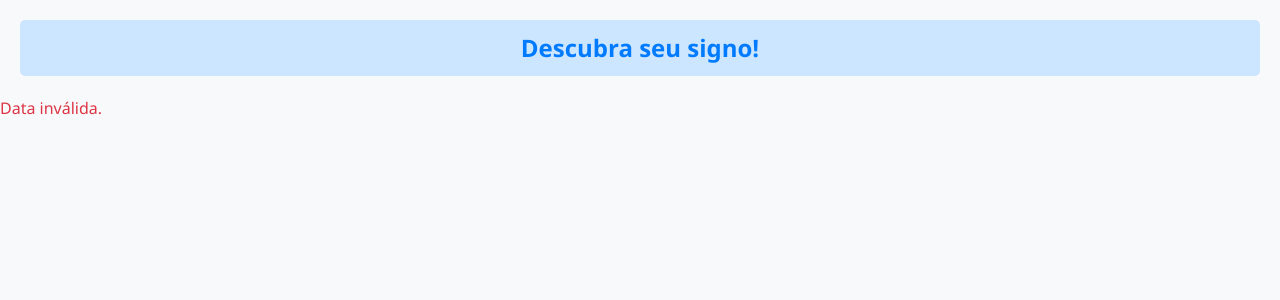
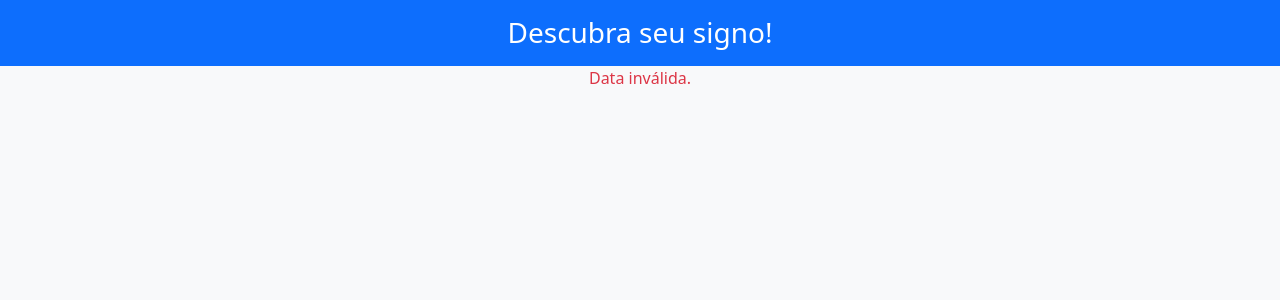
Before and after one commit to Matheussmaced/project_php_sign_faculdade, a PHP site: page /show_zodiac_sign.php in a window 1280 px wide. Shown: the top 300 px of the page. Run offline with PHP 8.4, Linux system fonts and the light colour scheme.

Commit message:
feat: adding bootstrap

```diff
--- a/assets/css/style.css
+++ b/assets/css/style.css
@@ -16,22 +16,3 @@ p.lead {
   color: #666;
   font-size: 1.2rem;
 }
-
-.header-container {
-  background-color:rgb(205, 230, 255);
-  padding: 10px;
-  text-align: center;
-  border-radius: 5px;
-  margin: 20px;
-}
-
-.header-link {
-  color: #007bff;
-  font-size: 24px;
-  font-weight: bold;
-  text-decoration: none;
-}
-
-.header-link:hover {
-  color: #0056b3;
-}
--- a/index.php
+++ b/index.php
@@ -1,5 +1,6 @@
 <?php include('layouts/header.php'); ?>
-<div class="card mx-auto shadow p-4" style="max-width: 500px;">
+
+<div class="card mx-auto shadow p-4 mt-4" style="max-width: 500px;">
   <h2 class="text-center mb-4">Descubra seu signo:</h2>
   <form method="POST" action="show_zodiac_sign.php">
     <div class="mb-3">
@@ -9,6 +10,3 @@
     <button type="submit" class="btn btn-primary w-100">Descobrir</button>
   </form>
 </div>
-</body>
-
-</html>
--- a/layouts/header.php
+++ b/layouts/header.php
@@ -5,12 +5,9 @@
   <meta charset="UTF-8">
   <title>Descubra seu Signo</title>
   <link href="https://cdn.jsdelivr.net/npm/bootstrap@5.2.0/dist/css/bootstrap.min.css" rel="stylesheet">
-  <link rel="stylesheet" href="assets/css/style.css">
 </head>
 
 <body class="bg-light">
-  <div class="header-container">
-    <a class="header-link">
-      Descubra seu signo!
-    </a>
+  <div class="bg-primary text-white text-center py-3">
+    <a href="index.php" class="h3 text-white text-decoration-none">Descubra seu signo!</a>
   </div>
--- a/show_zodiac_sign.php
+++ b/show_zodiac_sign.php
@@ -33,13 +33,9 @@ if ($data_nascimento) {
       <a href="index.php" class="btn btn-secondary mt-4">Voltar</a>
     </div>
   <?php else: ?>
-    <p class="text-danger">Signo não encontrado.</p>
+    <p class="text-danger text-center">Signo não encontrado.</p>
   <?php endif;
 } else {
-  echo "<p class='text-danger'>Data inválida.</p>";
+  echo "<p class='text-danger text-center'>Data inválida.</p>";
 }
 ?>
-
-</body>
-
-</html>
```
